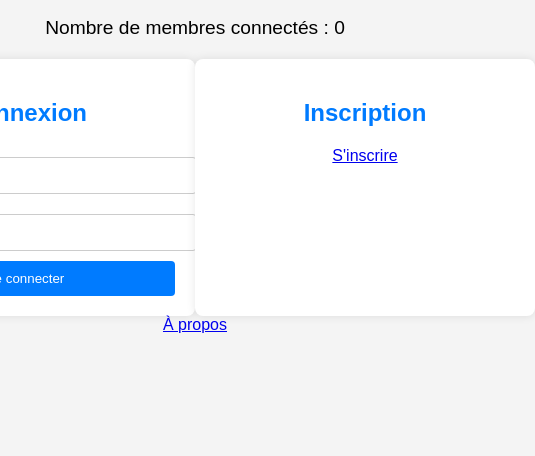
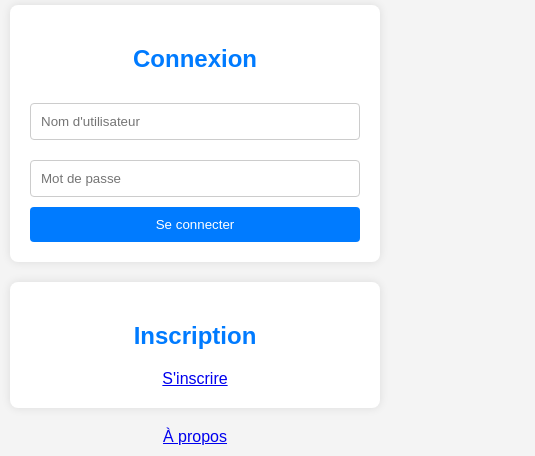
Before and after one commit to Juanito76debug/Paris2024, a website: page jo2024/index.html in a window 390 px wide. Shown: the part 506-962 px from the top of the page, 535 px wide, since content can reach past the window. Before the commit the page ends 844 px from the top, so only its background shows below. Drawn offline with nearby package versions, Linux system fonts and the light colour scheme; no server answers.

Commit message:
Mise à jour des fichiers

```diff
--- a/jo2024/styles.css
+++ b/jo2024/styles.css
@@ -1,16 +1,25 @@
 body {
   font-family: Arial, sans-serif;
   background-color: #f4f4f4;
-  display: flex;
-  justify-content: center;
-  align-items: center;
-  flex-direction: column;
-  height: 100vh;
   margin: 0;
+  padding: 0;
+  box-sizing: border-box;
+}
+
+*,
+*::before,
+*::after {
+  box-sizing: inherit;
 }
 
 .container {
   text-align: center;
+  padding: 20px;
+  display: flex;
+  flex-direction: column;
+  justify-content: center;
+  align-items: center;
+  min-height: 100vh;
 }
 
 .presentation-image {
@@ -34,7 +43,8 @@ h1 {
   margin-left: 10px; /* Espace entre le texte et l'image */
 }
 
-.message-count, .connected-members {
+.message-count,
+.connected-members {
   font-size: 1.2em;
   margin-bottom: 20px;
 }
@@ -52,8 +62,9 @@ h1 {
 /* Styles pour les formulaires */
 .form-container {
   display: flex;
-  justify-content: space-around;
-  margin-top: 20px;
+  flex-direction: column;
+  width: 100%;
+  align-items: center;
 }
 
 .form-box {
@@ -61,11 +72,13 @@ h1 {
   padding: 20px;
   border-radius: 8px;
   box-shadow: 0 0 10px rgba(0, 0, 0, 0.1);
-  width: 300px;
+  width: 100%;
+  max-width: 400px;
+  margin-bottom: 20px;
 }
 
 h2 {
-  color: #007BFF;
+  color: #007bff;
   margin-bottom: 20px;
 }
 
@@ -80,7 +93,7 @@ input {
 button {
   width: 100%;
   padding: 10px;
-  background-color: #007BFF;
+  background-color: #007bff;
   color: #fff;
   border: none;
   border-radius: 4px;
@@ -90,3 +103,36 @@ button {
 button:hover {
   background-color: #0056b3;
 }
+
+/* Media queries pour les écrans de bureau */
+@media (min-width: 1024px) {
+  .container {
+    max-width: 800px;
+    margin: 0 auto;
+  }
+}
+
+/* Media queries pour les tablettes */
+@media (min-width: 768px) and (max-width: 1023px) {
+  .container {
+    max-width: 600px;
+    margin: 0 auto;
+  }
+}
+
+/* Media queries pour les téléphones mobiles */
+@media (max-width: 767px) {
+  .container {
+    max-width: 100%;
+    padding: 10px;
+  }
+
+  .form-box {
+    width: 100%;
+    margin-bottom: 20px;
+  }
+
+  .inline-image {
+    width: 30px; /* Ajuste la taille selon tes besoins */
+  }
+}
```
